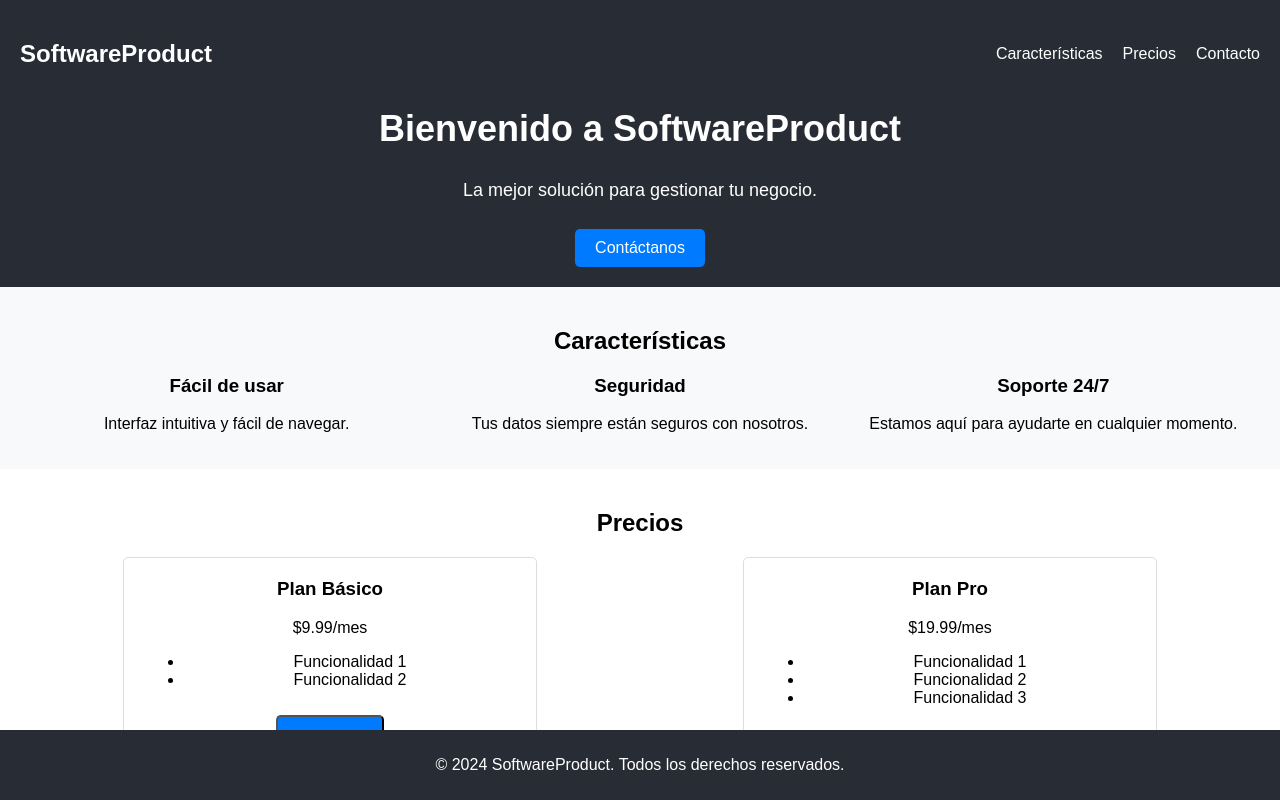
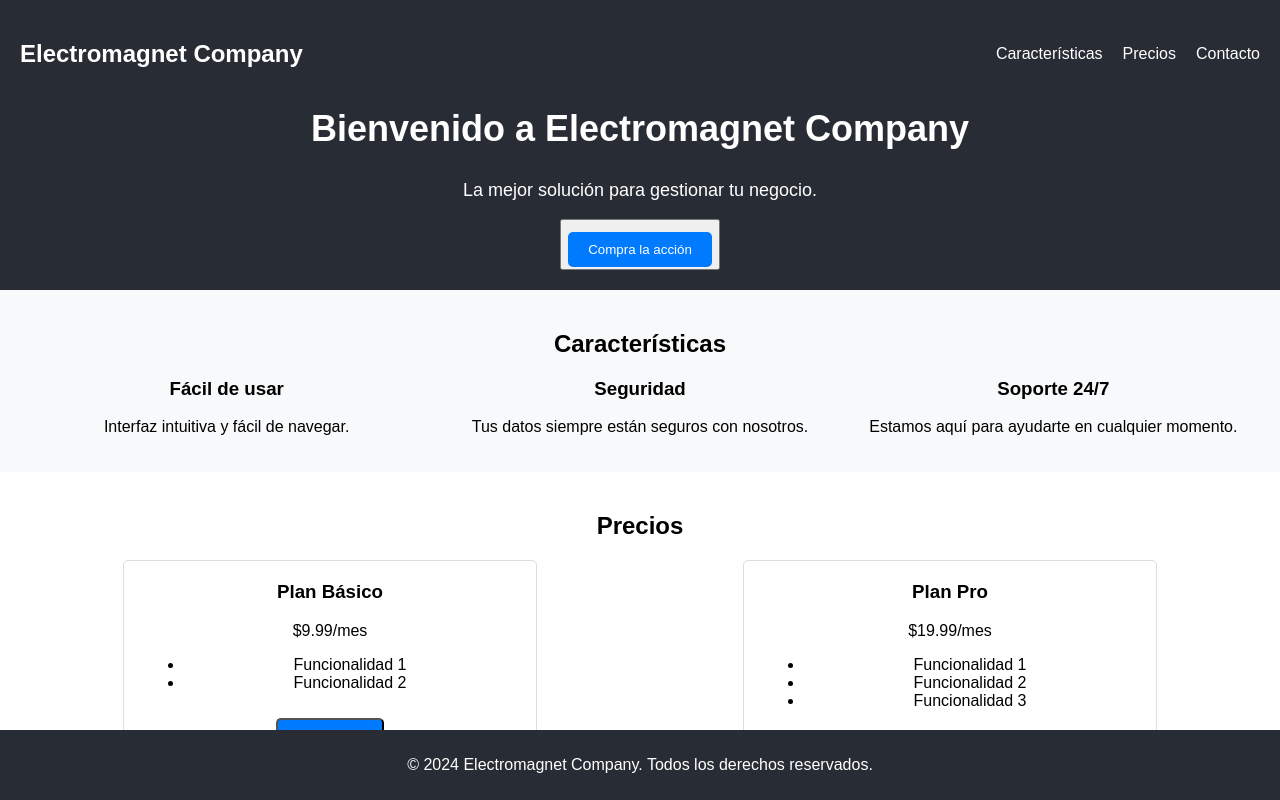
Before and after one commit to richhard6/electromagnetstripe, a React (Create React App) app: page / in a window 1280 px wide. Shown: the top 800 px of the page. Built offline with nearby package versions, Linux system fonts and the light colour scheme.

Commit message:
added payment link

```diff
--- a/src/components/Footer.js
+++ b/src/components/Footer.js
@@ -4,7 +4,7 @@ import './Footer.css';
 const Footer = () => {
   return (
     <footer className="footer">
-      <p>&copy; 2024 SoftwareProduct. Todos los derechos reservados.</p>
+      <p>&copy; 2024 Electromagnet Company. Todos los derechos reservados.</p>
     </footer>
   );
 };
--- a/src/components/Header.js
+++ b/src/components/Header.js
@@ -5,7 +5,7 @@ const Header = () => {
   return (
     <header className="header">
       <nav className="navbar">
-        <h1 className="logo">SoftwareProduct</h1>
+        <h1 className="logo">Electromagnet Company</h1>
         <ul className="nav-links">
           <li>
             <a href="#features">Características</a>
@@ -19,11 +19,13 @@ const Header = () => {
         </ul>
       </nav>
       <div className="header-content">
-        <h2>Bienvenido a SoftwareProduct</h2>
+        <h2>Bienvenido a Electromagnet Company</h2>
         <p>La mejor solución para gestionar tu negocio.</p>
-        <a href="#contact" className="btn">
-          Contáctanos
-        </a>
+        <button>
+          <a href="https://buy.stripe.com/8wM3gebfZ5MP9uUdQQ" className="btn">
+            Compra la acción
+          </a>
+        </button>
       </div>
     </header>
   );
```
